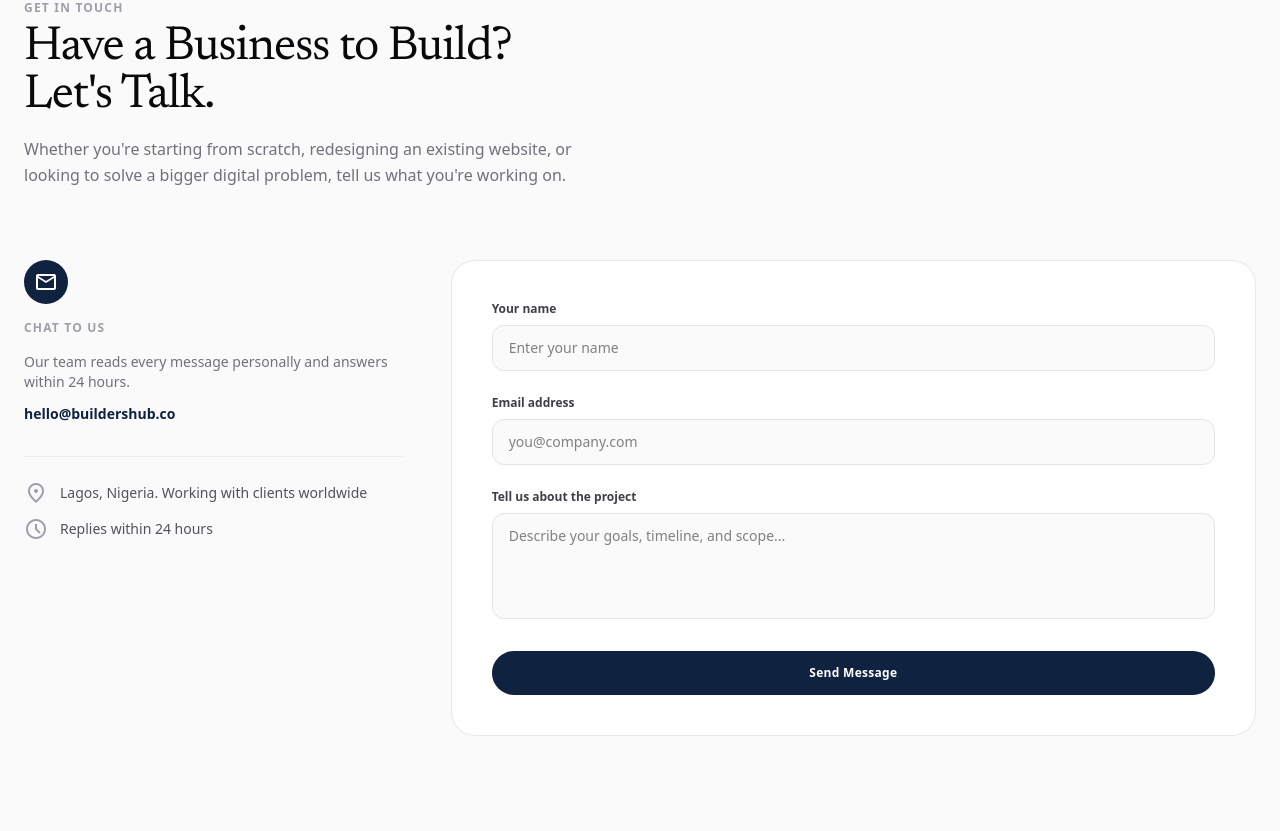
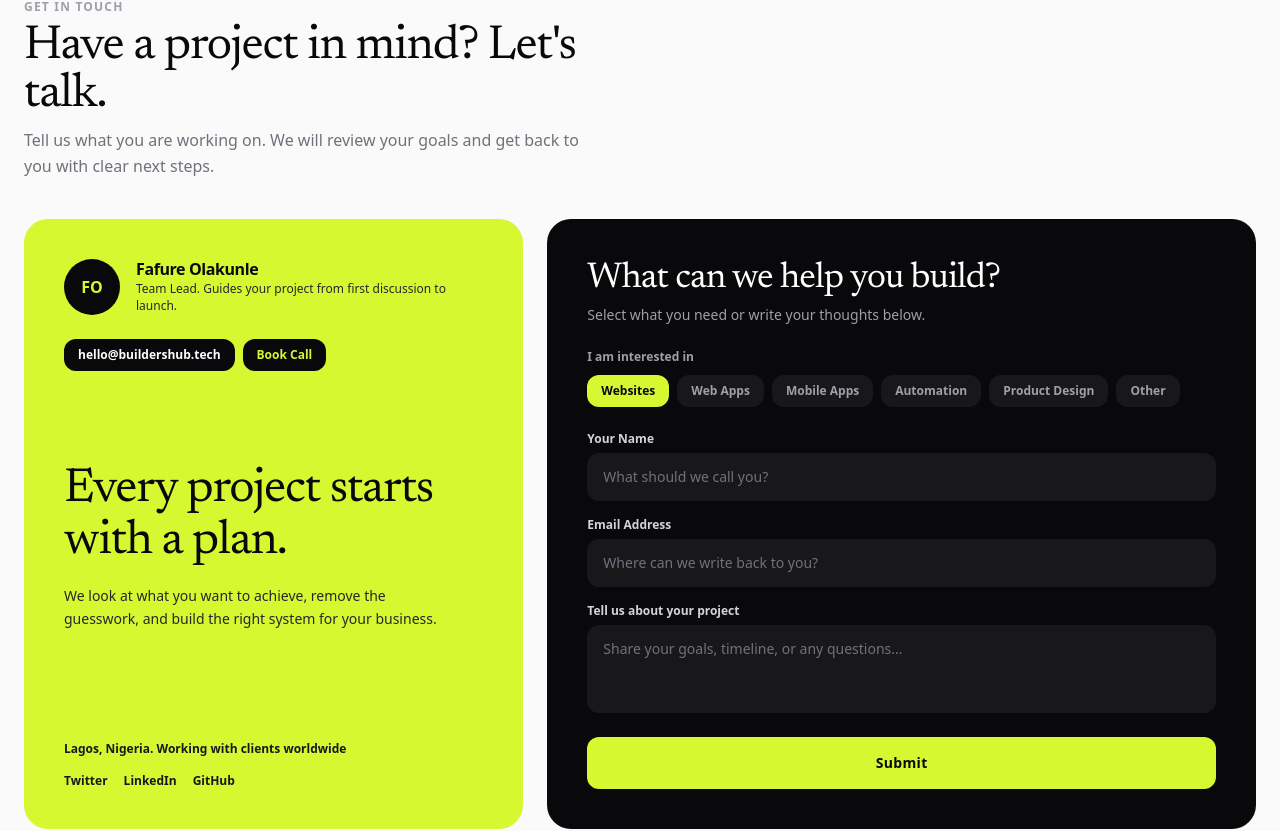
Before and after one commit to the-buildershub-hq/buildershuq, a Next.js app: page / in a window 1280 px wide. Shown: the part 7453-8284 px from the top of the page. Built offline with nearby package versions, Linux system fonts and the light colour scheme.

Commit message:
Restyle contact section with split card layout and Team Lead Fafure Olakunle

```diff
--- a/app/page.tsx
+++ b/app/page.tsx
@@ -12,6 +12,17 @@ export default function Home() {
   const [isMobileMenuOpen, setIsMobileMenuOpen] = useState(false);
   const [formData, setFormData] = useState({ name: "", email: "", description: "" });
   const [submitStatus, setSubmitStatus] = useState<"idle" | "loading" | "success" | "error">("idle");
+  const [selectedServices, setSelectedServices] = useState<string[]>(["Websites"]);
+
+  const toggleService = (service: string) => {
+    setSelectedServices((prev) =>
+      prev.includes(service)
+        ? prev.length > 1
+          ? prev.filter((s) => s !== service)
+          : prev
+        : [...prev, service]
+    );
+  };
 
   const handleScroll = (e: React.MouseEvent<HTMLAnchorElement>, targetId: string) => {
     e.preventDefault();
@@ -26,6 +37,11 @@ export default function Home() {
     e.preventDefault();
     setSubmitStatus("loading");
     try {
+      const fullDescription =
+        selectedServices.length > 0
+          ? `Selected services: ${selectedServices.join(", ")}\n\n${formData.description}`
+          : formData.description;
+
       const response = await fetch("https://x8ki-letl-twmt.n7.xano.io/api:7-0SUSqX/save_contact", {
         method: "POST",
         headers: {
@@ -34,7 +50,7 @@ export default function Home() {
         body: JSON.stringify({
           name: formData.name,
           email: formData.email,
-          description: formData.description,
+          description: fullDescription,
         }),
       });
 
@@ -1202,66 +1218,150 @@ export default function Home() {
         whileInView="visible"
         viewport={{ once: true, margin: "-100px" }}
         variants={sectionVariants}
-        className="relative bg-zinc-50 py-24 border-t border-zinc-200/60 z-10 w-full"
-      >
-        <div className="max-w-7xl mx-auto w-full px-6 flex flex-col gap-12">
-
-          {/* Header Title Block */}
+        className="relative bg-zinc-50 py-24 z-10 w-full"
+      >
+        <div className="max-w-7xl mx-auto w-full px-6 flex flex-col gap-10">
+
           <div className="flex flex-col gap-2 max-w-xl">
             <span className="text-xs font-bold tracking-widest text-zinc-400 uppercase">
               Get In Touch
             </span>
             <h2 className="font-serif text-4xl md:text-5xl font-normal tracking-tight text-zinc-950">
-              Have a Business to Build? Let's Talk.
+              Have a project in mind? Let's talk.
             </h2>
-            <p className="text-zinc-500 text-sm md:text-base leading-relaxed mt-2">
-              Whether you're starting from scratch, redesigning an existing website, or looking to solve a bigger digital problem, tell us what you're working on.
-            </p>
-          </div>
-
-          {/* Form Content Split Layout (No shadows, borders only) */}
-          <div className="grid grid-cols-1 lg:grid-cols-12 gap-12 mt-6 items-start">
-
-            {/* Left Column: Direct Info */}
-            <div className="lg:col-span-4 flex flex-col gap-8">
-              <div className="flex flex-col gap-4">
-                <div className="w-11 h-11 rounded-full bg-brand-navy flex items-center justify-center text-white">
-                  <Icon name="mail" className="text-lg" />
-                </div>
-                <span className="text-xs font-bold text-zinc-400 uppercase tracking-widest">
-                  Chat to us
-                </span>
-                <p className="text-sm text-zinc-500">
-                  Our team reads every message personally and answers within 24 hours.
-                </p>
-                <a
-                  href="mailto:hello@buildershub.co"
-                  className="text-sm font-bold text-brand-navy hover:text-brand-navy-hover transition-colors cursor-pointer -mt-1"
-                >
-                  hello@buildershub.co
-                </a>
-              </div>
-
-              <div className="flex flex-col gap-3 pt-6 border-t border-zinc-200/60">
-                <div className="flex items-center gap-3 text-sm text-zinc-600">
-                  <Icon name="location_on" className="text-base text-zinc-400" />
-                  Lagos, Nigeria. Working with clients worldwide
-                </div>
-                <div className="flex items-center gap-3 text-sm text-zinc-600">
-                  <Icon name="schedule" className="text-base text-zinc-400" />
-                  Replies within 24 hours
-                </div>
-              </div>
-            </div>
-
-            {/* Right Column: Contact Form */}
-            <div className="lg:col-span-8 bg-white border border-zinc-200/80 rounded-3xl p-8 md:p-10">
-              <form onSubmit={handleFormSubmit} className="flex flex-col gap-6">
-
-                {/* Name Field */}
-                <div className="flex flex-col gap-2">
-                  <label htmlFor="name" className="text-xs font-bold text-zinc-700">
-                    Your name
+            <p className="text-zinc-500 text-sm md:text-base leading-relaxed">
+              Tell us what you are working on. We will review your goals and get back to you with clear next steps.
+            </p>
+          </div>
+
+          {/* Split Contact Presentation */}
+          <div className="grid grid-cols-1 lg:grid-cols-12 gap-6 items-stretch">
+
+            {/* Left Card: Team Lead and Anchor Statement */}
+            <div className="lg:col-span-5 bg-[#d6f831] rounded-3xl p-8 sm:p-10 flex flex-col justify-between">
+
+              {/* Top Bar: Lead Avatar and Quick Contact */}
+              <div className="flex flex-col gap-6">
+                <div className="flex items-center gap-4">
+                  <div className="w-14 h-14 rounded-full bg-zinc-950 text-[#d6f831] flex items-center justify-center font-bold text-base shrink-0 select-none">
+                    FO
+                  </div>
+                  <div className="flex flex-col">
+                    <span className="font-extrabold text-base text-zinc-950 tracking-tight leading-tight">
+                      Fafure Olakunle
+                    </span>
+                    <span className="text-xs text-zinc-800 leading-snug mt-0.5">
+                      Team Lead. Guides your project from first discussion to launch.
+                    </span>
+                  </div>
+                </div>
+
+                <div className="flex flex-wrap items-center gap-2">
+                  <a
+                    href="mailto:hello@buildershub.tech"
+                    className="px-3.5 py-2 rounded-xl bg-zinc-950 text-white text-xs font-semibold hover:bg-zinc-900 transition-colors"
+                  >
+                    hello@buildershub.tech
+                  </a>
+                  <a
+                    href="https://cal.com/builders-hub/introduction"
+                    target="_blank"
+                    rel="noopener noreferrer"
+                    className="px-3.5 py-2 rounded-xl bg-zinc-950 text-[#d6f831] text-xs font-semibold hover:bg-zinc-900 transition-colors"
+                  >
+                    Book Call
+                  </a>
+                </div>
+              </div>
+
+              {/* Center Typography */}
+              <div className="my-auto py-10 lg:py-16">
+                <h3 className="font-serif text-4xl sm:text-5xl font-normal text-zinc-950 leading-[1.08] tracking-tight">
+                  Every project starts with a plan.
+                </h3>
+                <p className="mt-4 text-sm text-zinc-800 leading-relaxed max-w-sm">
+                  We look at what you want to achieve, remove the guesswork, and build the right system for your business.
+                </p>
+              </div>
+
+              {/* Bottom: Location and Channels */}
+              <div className="flex flex-wrap items-center justify-between gap-4 pt-4 text-xs font-semibold text-zinc-900">
+                <span>Lagos, Nigeria. Working with clients worldwide</span>
+                <div className="flex items-center gap-4">
+                  <a
+                    href="https://x.com"
+                    target="_blank"
+                    rel="noopener noreferrer"
+                    className="hover:underline"
+                  >
+                    Twitter
+                  </a>
+                  <a
+                    href="https://linkedin.com"
+                    target="_blank"
+                    rel="noopener noreferrer"
+                    className="hover:underline"
+                  >
+                    LinkedIn
+                  </a>
+                  <a
+                    href="https://github.com"
+                    target="_blank"
+                    rel="noopener noreferrer"
+                    className="hover:underline"
+                  >
+                    GitHub
+                  </a>
+                </div>
+              </div>
+
+            </div>
+
+            {/* Right Card: Services Selection and Form */}
+            <div className="lg:col-span-7 bg-zinc-950 text-white rounded-3xl p-8 sm:p-10 flex flex-col justify-between gap-8">
+
+              <div className="flex flex-col gap-6">
+                <div className="flex flex-col gap-1.5">
+                  <h3 className="font-serif text-3xl sm:text-4xl font-normal text-white tracking-tight">
+                    What can we help you build?
+                  </h3>
+                  <p className="text-zinc-400 text-xs sm:text-sm">
+                    Select what you need or write your thoughts below.
+                  </p>
+                </div>
+
+                {/* Service Selection Chips */}
+                <div className="flex flex-col gap-2.5">
+                  <span className="text-xs font-semibold text-zinc-400">
+                    I am interested in
+                  </span>
+                  <div className="flex flex-wrap gap-2">
+                    {["Websites", "Web Apps", "Mobile Apps", "Automation", "Product Design", "Other"].map((service) => {
+                      const isSelected = selectedServices.includes(service);
+                      return (
+                        <button
+                          key={service}
+                          type="button"
+                          onClick={() => toggleService(service)}
+                          className={`px-3.5 py-2 rounded-xl text-xs font-semibold cursor-pointer transition-colors ${
+                            isSelected
+                              ? "bg-[#d6f831] text-zinc-950"
+                              : "bg-zinc-900 text-zinc-400 hover:text-white hover:bg-zinc-800"
+                          }`}
+                        >
+                          {service}
+                        </button>
+                      );
+                    })}
+                  </div>
+                </div>
+
+                {/* Contact Form */}
+                <form onSubmit={handleFormSubmit} className="flex flex-col gap-4">
+
+                  <div className="flex flex-col gap-1.5">
+                    <label htmlFor="name" className="text-xs font-semibold text-zinc-300">
+                      Your Name
                     </label>
                     <input
                       type="text"
@@ -1269,15 +1369,14 @@ export default function Home() {
                       required
                       value={formData.name}
                       onChange={(e) => setFormData({ ...formData, name: e.target.value })}
-                    placeholder="Enter your name"
-                    className="w-full bg-zinc-50 border border-zinc-200 rounded-xl px-4 py-3 text-sm text-zinc-950 focus:outline-none focus:border-brand-navy transition-colors"
+                      placeholder="What should we call you?"
+                      className="w-full bg-zinc-900 rounded-xl px-4 py-3.5 text-sm text-white placeholder:text-zinc-500 focus:outline-none focus:ring-1 focus:ring-[#d6f831] transition-all"
                     />
                   </div>
 
-                {/* Email Field */}
-                <div className="flex flex-col gap-2">
-                  <label htmlFor="email" className="text-xs font-bold text-zinc-700">
-                    Email address
+                  <div className="flex flex-col gap-1.5">
+                    <label htmlFor="email" className="text-xs font-semibold text-zinc-300">
+                      Email Address
                     </label>
                     <input
                       type="email"
@@ -1285,50 +1384,50 @@ export default function Home() {
                       required
                       value={formData.email}
                       onChange={(e) => setFormData({ ...formData, email: e.target.value })}
-                    placeholder="you@company.com"
-                    className="w-full bg-zinc-50 border border-zinc-200 rounded-xl px-4 py-3 text-sm text-zinc-950 focus:outline-none focus:border-brand-navy transition-colors"
+                      placeholder="Where can we write back to you?"
+                      className="w-full bg-zinc-900 rounded-xl px-4 py-3.5 text-sm text-white placeholder:text-zinc-500 focus:outline-none focus:ring-1 focus:ring-[#d6f831] transition-all"
                     />
                   </div>
 
-                {/* Message Field */}
-                <div className="flex flex-col gap-2">
-                  <label htmlFor="message" className="text-xs font-bold text-zinc-700">
-                    Tell us about the project
+                  <div className="flex flex-col gap-1.5">
+                    <label htmlFor="message" className="text-xs font-semibold text-zinc-300">
+                      Tell us about your project
                     </label>
                     <textarea
                       id="message"
                       required
-                    rows={4}
+                      rows={3}
                       value={formData.description}
                       onChange={(e) => setFormData({ ...formData, description: e.target.value })}
-                    placeholder="Describe your goals, timeline, and scope..."
-                    className="w-full bg-zinc-50 border border-zinc-200 rounded-xl px-4 py-3 text-sm text-zinc-950 focus:outline-none focus:border-brand-navy transition-colors resize-none"
+                      placeholder="Share your goals, timeline, or any questions..."
+                      className="w-full bg-zinc-900 rounded-xl px-4 py-3.5 text-sm text-white placeholder:text-zinc-500 focus:outline-none focus:ring-1 focus:ring-[#d6f831] transition-all resize-none"
                     />
                   </div>
 
-                {/* Submit button */}
                   <div className="pt-2 flex flex-col gap-3">
                     <button
                       type="submit"
                       disabled={submitStatus === "loading"}
-                    className="inline-flex w-full sm:w-auto items-center justify-center gap-2 px-8 py-3.5 rounded-full bg-brand-navy hover:bg-brand-navy-hover text-white text-xs font-bold tracking-wide cursor-pointer transition-colors disabled:opacity-50 disabled:cursor-not-allowed"
-                  >
-                    {submitStatus === "loading" ? "Sending..." : "Send Message"}
+                      className="w-full py-4 rounded-xl bg-[#d6f831] hover:bg-[#c8ea29] text-zinc-950 text-sm font-bold tracking-wide cursor-pointer transition-colors disabled:opacity-50 disabled:cursor-not-allowed"
+                    >
+                      {submitStatus === "loading" ? "Sending your message..." : "Submit"}
                     </button>
 
                     {submitStatus === "success" && (
-                    <p className="text-xs font-bold text-emerald-600 mt-1">
-                      Your request was submitted successfully! We will get in touch shortly.
+                      <p className="text-xs font-bold text-emerald-400">
+                        Your message has been sent. We will get back to you shortly.
                       </p>
                     )}
                     {submitStatus === "error" && (
-                    <p className="text-xs font-bold text-rose-600 mt-1">
-                      Something went wrong. Please try again or email hello@buildershub.co directly.
+                      <p className="text-xs font-bold text-rose-400">
+                        Something went wrong. Please write directly to hello@buildershub.tech.
                       </p>
                     )}
                   </div>
 
                 </form>
+              </div>
+
             </div>
 
           </div>
```
Lines whose indentation alone changed are shown as unchanged.
